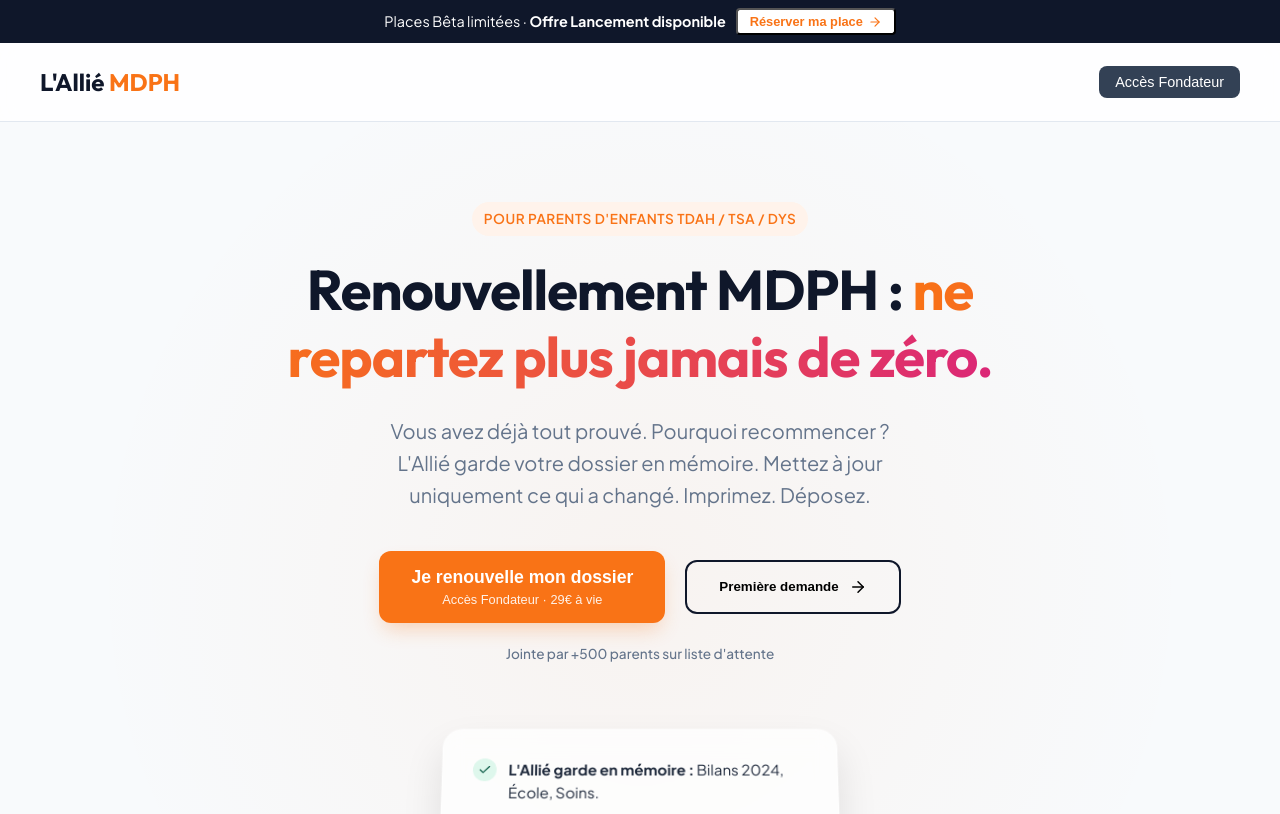
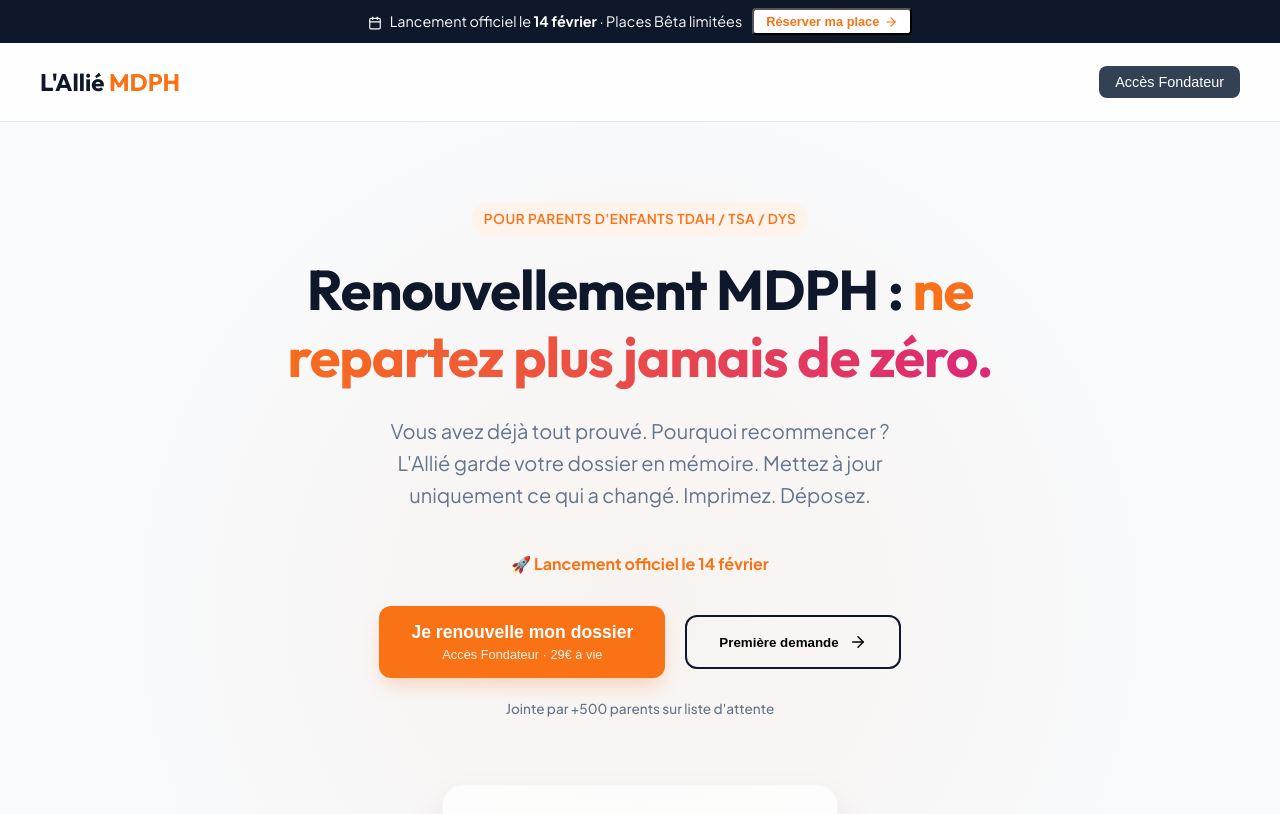
Before and after one commit to Dxne-Dev/mdph-alliee, a React (Vite) app: page / in a window 1280 px wide. Shown: the top 814 px of the page. Built offline with nearby package versions, Linux system fonts and the light colour scheme; no server answers.

Commit message:
Strategic: Annonce officielle du lancement le 14 février

```diff
--- a/src/App.tsx
+++ b/src/App.tsx
@@ -1,5 +1,5 @@
 import { useState } from 'react';
-import { ArrowRight } from 'lucide-react';
+import { ArrowRight, Calendar } from 'lucide-react';
 import { Hero } from './components/Hero';
 import { Problem } from './components/Problem';
 import { Solution } from './components/Solution';
@@ -24,7 +24,10 @@
     return (
         <>
             <div className="sticky-bar">
-                <p>Places Bêta limitées &middot; <strong>Offre Lancement disponible</strong></p>
+                <p>
+                    <Calendar size={14} style={{ marginRight: '8px', verticalAlign: 'middle' }} />
+                    Lancement officiel le <strong>14 février</strong> &middot; Places Bêta limitées
+                </p>
                 <button
                     onClick={() => openModal('founder')}
                     style={{ marginLeft: '10px', display: 'inline-flex', alignItems: 'center', gap: '5px' }}
--- a/src/components/FAQ.tsx
+++ b/src/components/FAQ.tsx
@@ -5,12 +5,16 @@
                 <h2>Questions fréquentes</h2>
                 <div className="faq-grid">
                     <div className="faq-item">
+                        <h4>Quand l'outil sera-t-il disponible ?</h4>
+                        <p>Le lancement officiel est fixé au <strong>14 février</strong>. En réservant votre accès aujourd'hui, vous ferez partie des premiers à recevoir votre lien de connexion.</p>
+                    </div>
+                    <div className="faq-item">
                         <h4>Est-ce officiel ?</h4>
                         <p>Non. C'est un outil privé d'aide à la constitution. Il ne remplace pas la MDPH, mais il vous aide à produire exactement ce qu'ils attendent.</p>
                     </div>
                     <div className="faq-item">
                         <h4>Ça garantit l'accord ?</h4>
-                        <p>Méfiez-vous de qui vous promet ça. La MDPH est souveraine. Mais avec un dossier clair, carré et bien formulé, vous décuplez vos chances et facilitez leurs travail.</p>
+                        <p>Méfiez-vous de qui vous promet ça. La MDPH est souveraine. Mais avec un dossier clair, carré et bien formulé, vous décuplez vos chances et facilitez leur travail.</p>
                     </div>
                     <div className="faq-item">
                         <h4>Et pour les DYS ?</h4>
--- a/src/components/Hero.tsx
+++ b/src/components/Hero.tsx
@@ -34,6 +34,15 @@
                     Vous avez déjà tout prouvé. Pourquoi recommencer ? <br />
                     L'Allié garde votre dossier en mémoire. Mettez à jour uniquement ce qui a changé. Imprimez. Déposez.
                 </motion.p>
+
+                <motion.div
+                    initial={{ opacity: 0, y: 10 }}
+                    animate={{ opacity: 1, y: 0 }}
+                    transition={{ delay: 0.25 }}
+                    style={{ marginBottom: '30px', fontWeight: '700', color: 'var(--accent)' }}
+                >
+                    🚀 Lancement officiel le 14 février
+                </motion.div>
 
                 <motion.div
                     className="hero-cta-group"
--- a/src/components/Modal.tsx
+++ b/src/components/Modal.tsx
@@ -76,20 +76,20 @@
         founder: {
             badge: "⏳ Accès Prioritaire",
             title: "STOP ! Vous êtes en avance.",
-            desc: "L'Allié ouvre officiellement ses portes dans quelques jours. En cliquant, vous venez de prouver que ce problème est urgent.",
+            desc: "L'Allié ouvre officiellement ses portes le 14 février. En vous inscrivant aujourd'hui, vous sécurisez votre accès prioritaire.",
             offer: <>Nous avons réservé votre place au <strong>tarif Early Bird de 29€</strong> (au lieu de 59€).</>,
-            button: "Je veux mon accès",
-            label: "Ton email (pour t’envoyer l’accès bêta + tarif fondateur)",
-            successMsg: "Votre place au tarif Early Bird est réservée ! Surveillez votre boîte mail."
+            button: "Je veux mon accès au 14/02",
+            label: "Ton email (pour t’envoyer ton accès le 14 février)",
+            successMsg: "C'est réservé ! Vous recevrez votre accès prioritaire par email le 14 février."
         },
         waitlist: {
             badge: "📧 Liste d'attente",
             title: "Rejoignez la révolution.",
-            desc: "Nous finalisons les derniers détails pour vous offrir la meilleure expérience possible.",
-            offer: <>Inscrivez-vous pour être prévenu(e) en priorité du <strong>lancement public (tarif standard 59€)</strong>.</>,
-            button: "Me prévenir du lancement",
+            desc: "Le lancement public est prévu pour le 14 février. Soyez parmi les premiers informés.",
+            offer: <>Inscrivez-vous pour être prévenu(e) en priorité du <strong>lancement le 14 février</strong>.</>,
+            button: "Me prévenir le 14 février",
             label: "Ton email (pour recevoir l'invitation au lancement)",
-            successMsg: "Vous êtes sur la liste d'attente prioritaire ! Merci de votre confiance."
+            successMsg: "Vous êtes sur la liste ! Rendez-vous le 14 février pour le lancement public."
         }
     };
 
```
